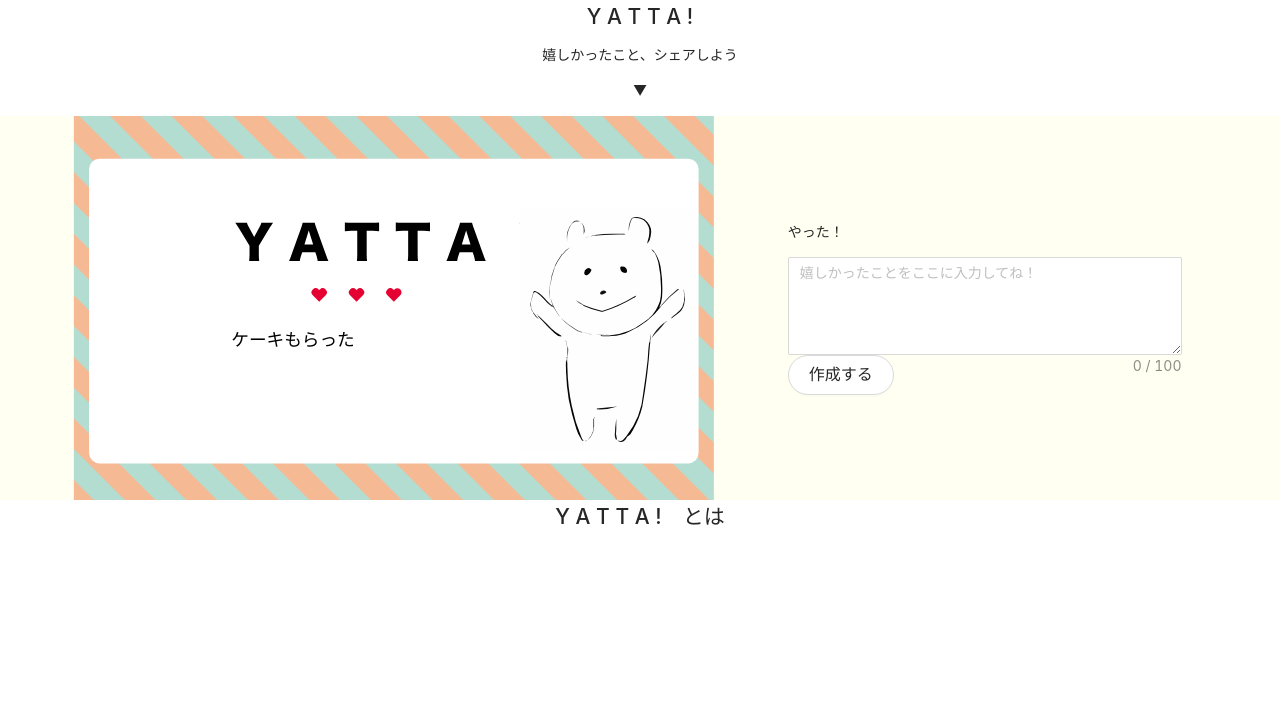
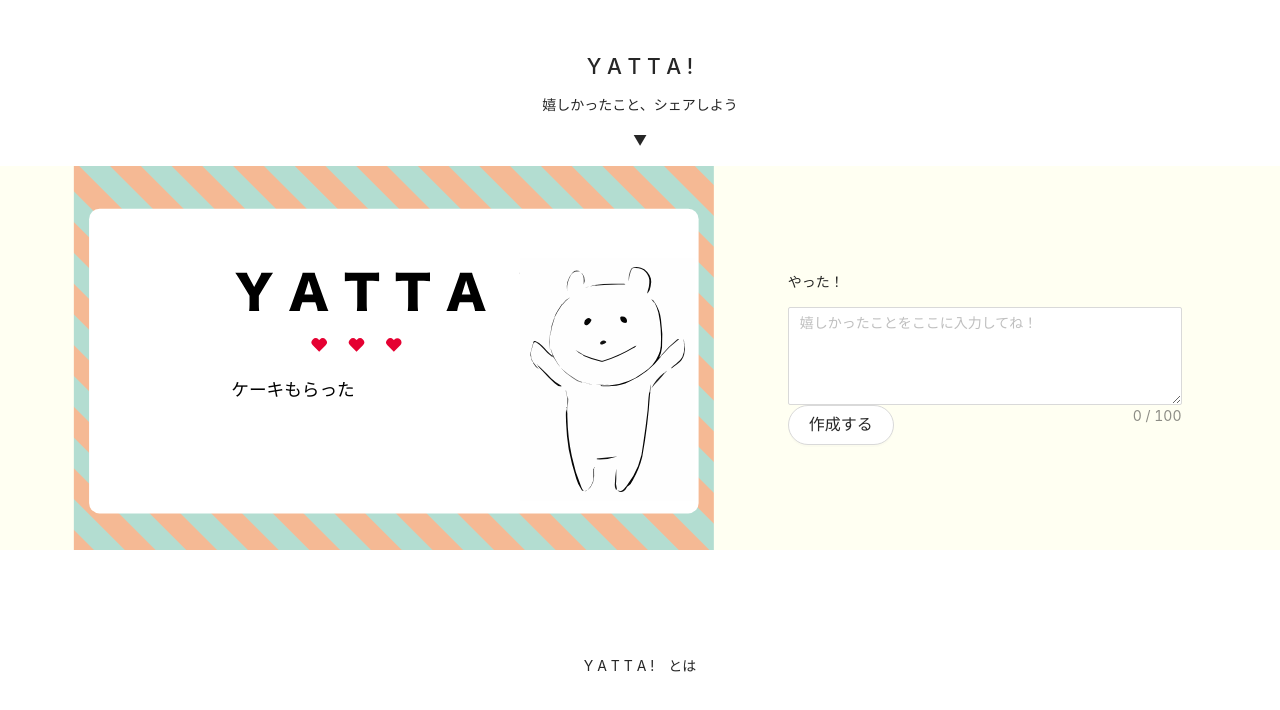
Before and after one commit to meg-engineer/yatta_react, a React (Create React App) app: page / in a window 1280 px wide. Shown: the top 710 px of the page. Built offline with nearby package versions, Linux system fonts and the light colour scheme.

Commit message:
Fix Header&Footer UI

```diff
--- a/src/components/Footer.jsx
+++ b/src/components/Footer.jsx
@@ -1,11 +1,12 @@
 import React from "react";
 import { Link } from "react-router-dom";
+import { Button } from "antd";
 
 const Footer = () => {
   return (
-    <nav style={{ textAlign: "center" }}>
+    <nav style={{ textAlign: "center", padding: "100px" }}>
       <Link to="/about">
-        <h1>Y A T T A !　とは</h1>
+        <Button type="text">Y A T T A !　とは</Button>
       </Link>
     </nav>
   );
--- a/src/components/Header.jsx
+++ b/src/components/Header.jsx
@@ -1,9 +1,13 @@
 import React from "react";
+import { Link } from "react-router-dom";
 
 const Header = () => {
   return (
     <nav style={{ textAlign: "center" }}>
-      <h1>Y A T T A !</h1>
+      <Link to="/">
+        <h1 style={{ paddingTop: "50px" }}>Y A T T A !</h1>
+      </Link>
+
       <p>嬉しかったこと、シェアしよう</p>
       <p>▼</p>
     </nav>
```
Also changed, not shown: 1 other file (tests, documents, lock files or other folders).
